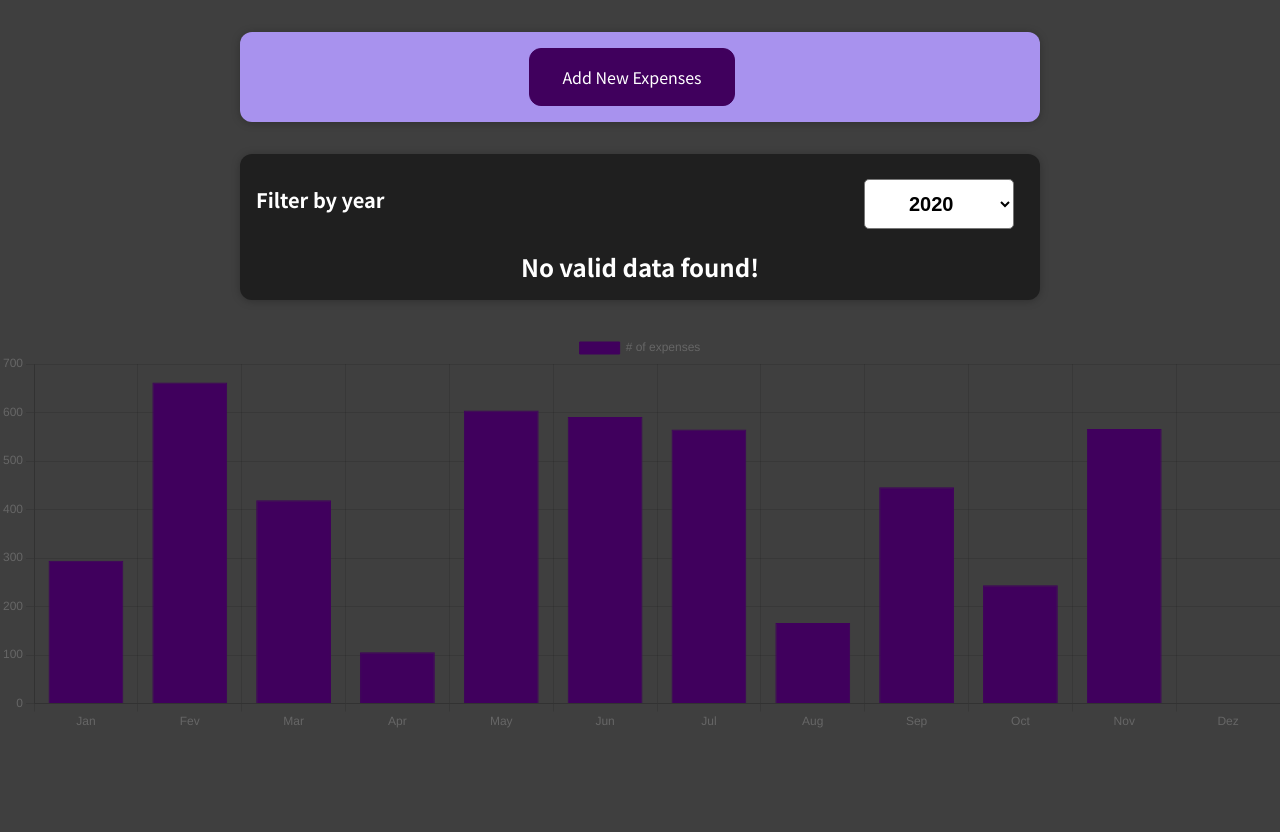
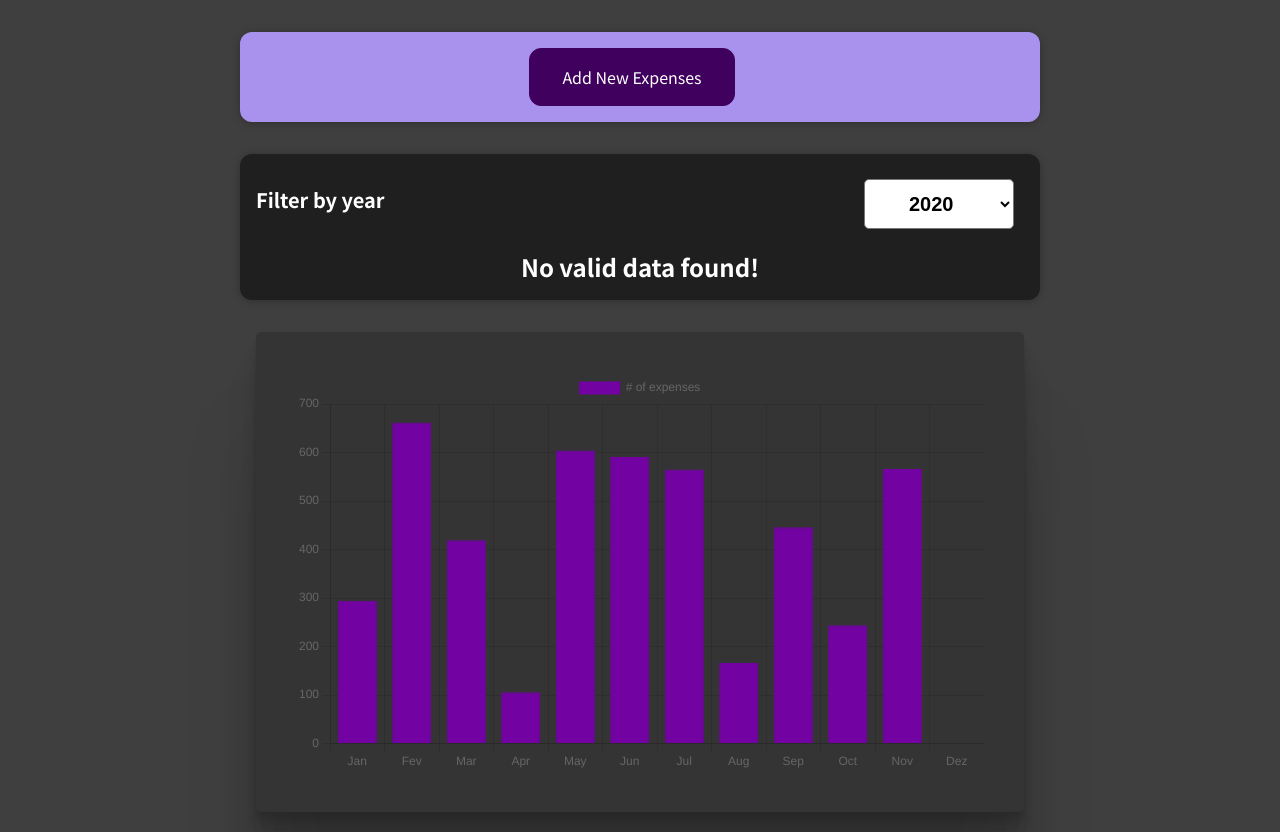
Before and after one commit to alexercolin/money-control, a React (Create React App) app: page / in a window 1280 px wide. Built offline with nearby package versions, Linux system fonts and the light colour scheme.

Commit message:
style: add new style to the chart

```diff
--- a/src/components/ExpensesChart/ExpenseChart.css
+++ b/src/components/ExpensesChart/ExpenseChart.css
@@ -1,2 +1,14 @@
 .expense-chart {
+  width: 60%;
+  display: block;
+  margin-left: auto;
+  margin-right: auto;
+  margin-bottom: 6rem;
+  padding: 40px;
+  background-color: #2c2c2c8a;
+  border-radius: 5px;
+  box-shadow: 0 2.8px 2.2px rgba(0, 0, 0, 0.034),
+    0 6.7px 5.3px rgba(0, 0, 0, 0.048), 0 12.5px 10px rgba(0, 0, 0, 0.06),
+    0 22.3px 17.9px rgba(0, 0, 0, 0.072), 0 41.8px 33.4px rgba(0, 0, 0, 0.086),
+    0 100px 80px rgba(0, 0, 0, 0.12);
 }
--- a/src/components/ExpensesChart/ExpenseChart.js
+++ b/src/components/ExpensesChart/ExpenseChart.js
@@ -11,6 +11,7 @@ const ExpenseChart = (props) => {
     <>
       <div className="expense-chart">
         <Bar
+
           data={{
             labels: [
               "Jan",
@@ -30,8 +31,8 @@ const ExpenseChart = (props) => {
               {
                 label: "# of expenses",
                 data: amountCollection,
-                backgroundColor: ["#40005d"],
-                borderColor: ["#40005d"],
+                backgroundColor: ["#7302a3"],
+                borderColor: ["#7302a3"],
                 borderWidth: 1,
               },
             ],
```
